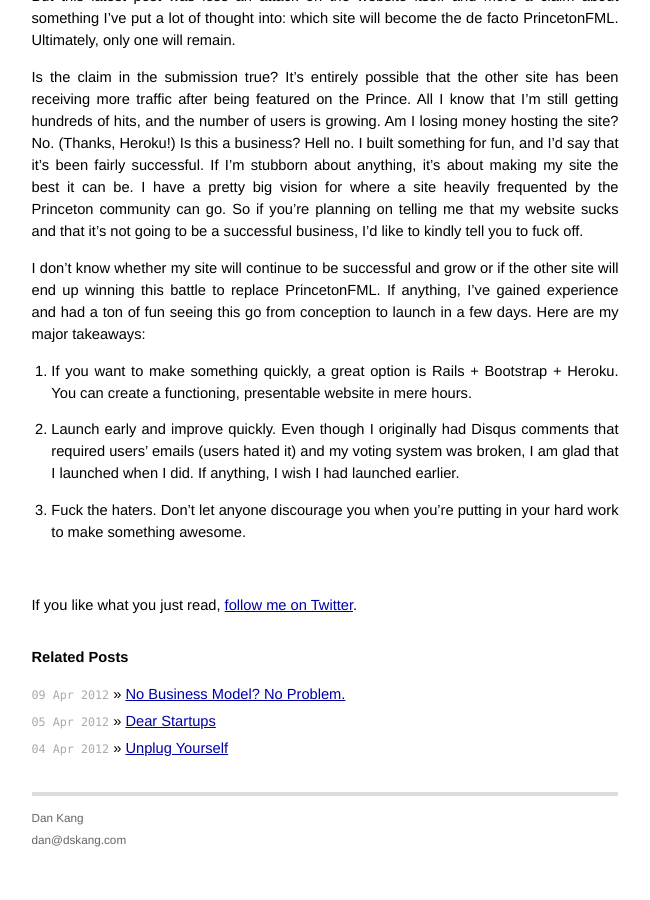
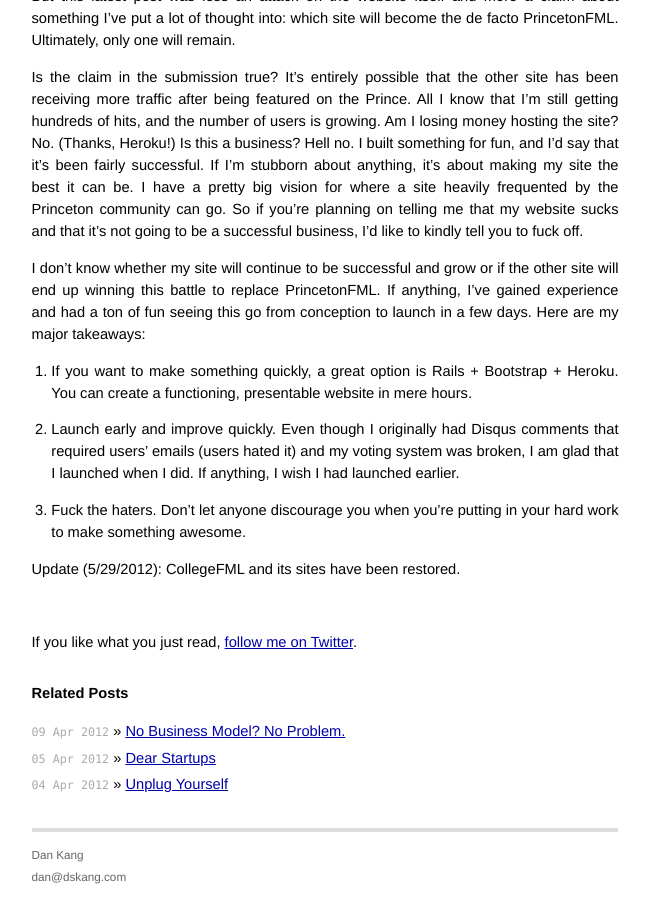
Before and after one commit to namukang/dskang.github.io, a Jekyll site: the page built from _posts/2012-05-21-the-battle-for-princetonfml.md, in a window 1280 px wide and 900 px high, scrolled down 1677 px. Shown: the whole window, without its empty margins (315-965 px from the left). Built offline with Jekyll 4.4.1, drawn with Linux system fonts in a browser that asks for light colours; comment, search, counter and statistics services are not loaded; before the commit the page ends 2540 px from its top, so only the background shows below that.

Commit message:
Update PrincetonFML post to show that CollegeFML is back

```diff
--- a/_posts/2012-05-21-the-battle-for-princetonfml.md
+++ b/_posts/2012-05-21-the-battle-for-princetonfml.md
@@ -117,3 +117,5 @@ anything, I wish I had launched earlier.
 
 3. Fuck the haters. Don't let anyone discourage you when you're
 putting in your hard work to make something awesome.
+
+Update (5/29/2012): CollegeFML and its sites have been restored.
```
